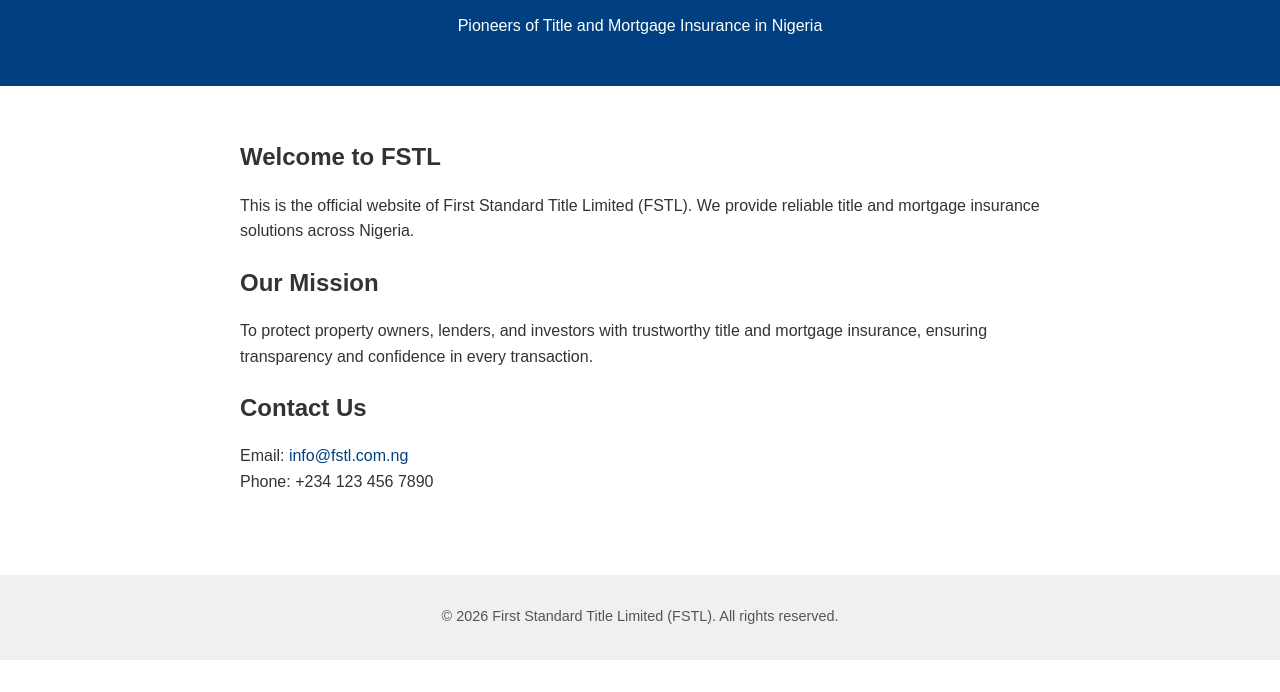
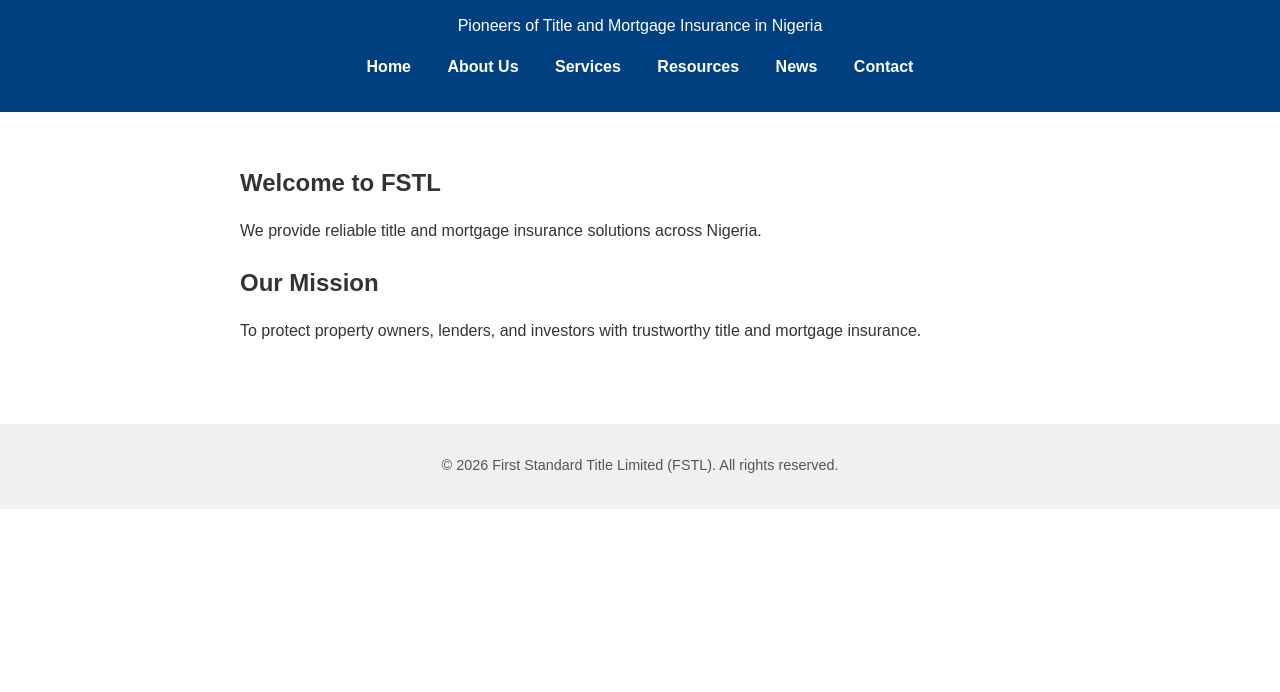
Before and after one commit to omorishaoba-alt/firststandardtitle.github.io, a plain HTML site: page index.html in a window 1280 px wide. Shown: the part 108-800 px from the top of the page. Drawn offline with Linux system fonts and the light colour scheme.

Commit message:
Enhance index.html with navigation and content updates
Added navigation links and improved the layout of the main content sections.

```diff
--- a/index.html
+++ b/index.html
@@ -6,13 +6,12 @@
 <title>First Standard Title Limited (FSTL) - Title & Mortgage Insurance Nigeria</title>
 <meta name="description" content="First Standard Title Limited (FSTL) - Pioneers of Title and Mortgage Insurance in Nigeria. Trusted, Reliable, Professional.">
 <meta name="robots" content="index, follow">
-
-    <!-- Google Search Console Verification -->
 <meta name="google-site-verification" content="7f3fbf8b6a7f3037" />
-
 <style>
 body { font-family: Arial, sans-serif; margin:0; padding:0; line-height:1.6; color:#333; }
 header { background:#004080; color:white; padding:2rem; text-align:center; }
+nav a { color:white; margin:0 1rem; text-decoration:none; font-weight:bold; }
+nav a:hover { text-decoration:underline; }
 main { padding:2rem; max-width:800px; margin:auto; }
 footer { background:#f0f0f0; color:#555; text-align:center; padding:1rem; margin-top:2rem; font-size:0.9rem; }
 h1,h2 { margin-bottom:1rem; }
@@ -22,33 +21,30 @@
 </style>
 </head>
 <body>
-
 <header>
     <h1>First Standard Title Limited (FSTL)</h1>
     <p>Pioneers of Title and Mortgage Insurance in Nigeria</p>
+    <nav>
+        <a href="index.html">Home</a>
+        <a href="about.html">About Us</a>
+        <a href="services.html">Services</a>
+        <a href="resources.html">Resources</a>
+        <a href="news.html">News</a>
+        <a href="contact.html">Contact</a>
+    </nav>
 </header>
-
 <main>
 <section>
     <h2>Welcome to FSTL</h2>
-        <p>This is the official website of First Standard Title Limited (FSTL). We provide reliable title and mortgage insurance solutions across Nigeria.</p>
+    <p>We provide reliable title and mortgage insurance solutions across Nigeria.</p>
 </section>
-
 <section>
     <h2>Our Mission</h2>
-        <p>To protect property owners, lenders, and investors with trustworthy title and mortgage insurance, ensuring transparency and confidence in every transaction.</p>
-    </section>
-
-    <section>
-        <h2>Contact Us</h2>
-        <p>Email: <a href="mailto:info@fstl.com.ng">info@fstl.com.ng</a><br>
-        Phone: +234 123 456 7890</p>
+    <p>To protect property owners, lenders, and investors with trustworthy title and mortgage insurance.</p>
 </section>
 </main>
-
 <footer>
 <p>&copy; 2026 First Standard Title Limited (FSTL). All rights reserved.</p>
 </footer>
-
 </body>
 </html>
```
Lines whose indentation alone changed are shown as unchanged.
